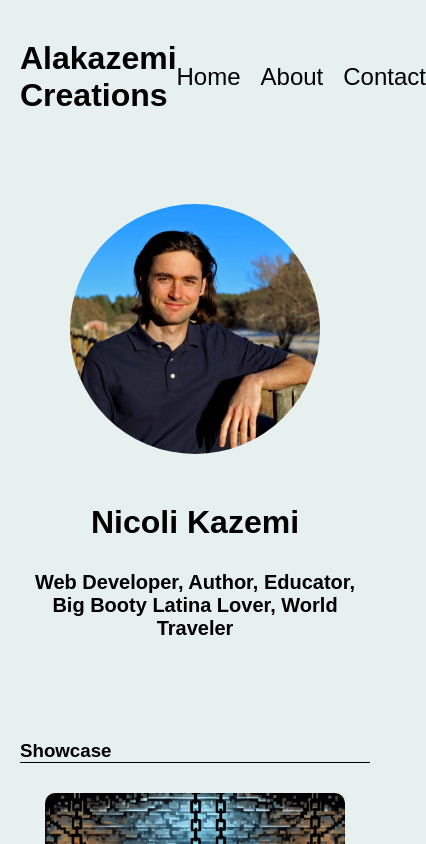
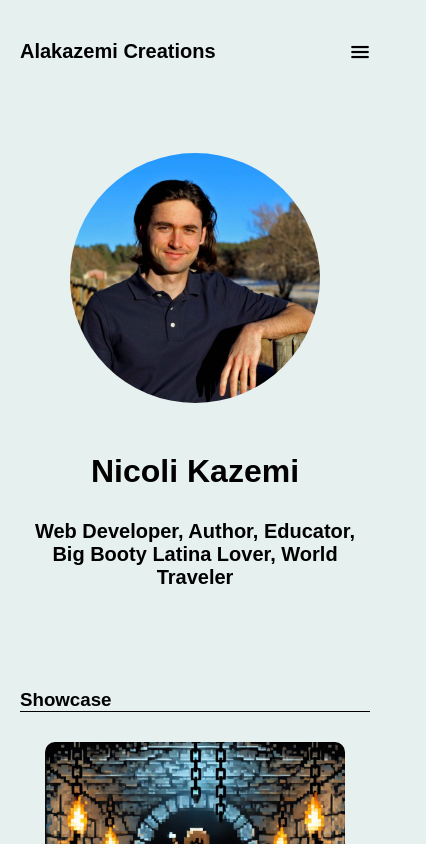
Before and after one commit to G0LD3N-c0de/my_personal_website, a React (Create React App) app: page / in a window 390 px wide. Shown: the top 844 px of the page, 426 px wide, since content can reach past the window. Built offline with nearby package versions, Linux system fonts and the light colour scheme; a web font is replaced by a local one.

Commit message:
design: add hamburger menu for smaller viewports

```diff
--- a/src/App.js
+++ b/src/App.js
@@ -10,6 +10,9 @@ import { Routes, Route } from "react-router";
 
 function App() {
   const [activeModal, setActiveModal] = useState("");
+  const [hamburgerState, setHamburgerState] = useState(
+    "header__hamburger-menu-inactive"
+  );
 
   const openModal = () => {
     setActiveModal("contact");
@@ -19,9 +22,21 @@ function App() {
     setActiveModal("");
   };
 
+  const hangleHamburgerStateChange = () => {
+    if (hamburgerState === "header__hamburger-menu-inactive") {
+      setHamburgerState("header__hamburger-menu-active");
+    } else {
+      setHamburgerState("header__hamburger-menu-inactive");
+    }
+  };
+
   return (
     <div className="App">
-      <Header onClick={openModal} />
+      <Header
+        onClick={openModal}
+        hamburgerState={hamburgerState}
+        setHamburgerState={hangleHamburgerStateChange}
+      />
       <Routes>
         <Route
           path="/"
--- a/src/components/About.css
+++ b/src/components/About.css
@@ -38,6 +38,11 @@
     justify-content: center;
     gap: 50px;
   }
+
+  .about__text {
+    max-width: 500px;
+  }
+
   .about__image {
     border-radius: 50%;
     max-height: 300px;
--- a/src/components/Header.css
+++ b/src/components/Header.css
@@ -9,6 +9,7 @@
   justify-content: space-between;
   align-items: center;
   margin: 0;
+  position: relative;
 }
 
 .header__links {
@@ -23,4 +24,70 @@
   cursor: pointer;
   color: black;
   text-decoration: none;
+  transition: 0.3s;
 }
+
+.header__link:hover {
+  color: #a9a9a9;
+}
+
+.header__title {
+  transition: 0.3s;
+}
+
+.header__hamburger {
+  max-height: 20px;
+  max-width: 20px;
+  display: none;
+}
+
+.header__hamburger-menu-inactive {
+  display: none;
+}
+
+.header__hamburger-menu-active {
+  position: absolute;
+  display: flex;
+  flex-direction: column;
+  top: 30px;
+  right: 0;
+  background-color: rgba(255, 255, 255, 0.8);
+  padding: 20px;
+  border-radius: 10px;
+  gap: 10px;
+  transition: 0.3s;
+}
+
+@media (max-width: 768px) {
+  .header__title {
+    font-size: 24px;
+  }
+
+  .header__link {
+    font-size: 18px;
+  }
+}
+
+@media (max-width: 420px) {
+  .header__links {
+    display: none;
+  }
+
+  .header__hamburger {
+    display: block;
+  }
+
+  .header__hamburger:hover {
+    cursor: pointer;
+  }
+
+  .header__title {
+    font-size: 20px;
+  }
+}
+
+@media (min-width: 420px) {
+  .header__hamburger-menu-active {
+    display: none;
+  }
+}
--- a/src/components/Header.js
+++ b/src/components/Header.js
@@ -1,6 +1,7 @@
 import "./Header.css";
 import { Link } from "react-router-dom";
-export default function Header({ onClick }) {
+import hamburgerLogo from "../images/Hamburger_icon.svg.png";
+export default function Header({ onClick, hamburgerState, setHamburgerState }) {
   return (
     <header className="header">
       <div className="header__content">
@@ -16,6 +17,23 @@ export default function Header({ onClick }) {
             Contact
           </p>
         </div>
+        <img
+          src={hamburgerLogo}
+          alt="hamburger menu"
+          className="header__hamburger"
+          onClick={setHamburgerState}
+        />
+        <div className={hamburgerState}>
+          <Link to="/" className="header__link">
+            Home
+          </Link>
+          <Link to="/about" className="header__link">
+            About
+          </Link>
+          <p className="header__link" onClick={onClick}>
+            Contact
+          </p>
+        </div>
       </div>
     </header>
   );
```
Also changed, not shown: src/images/Hamburger_icon.svg.png (added).
